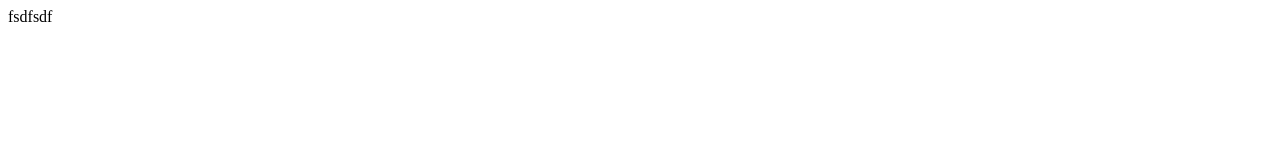
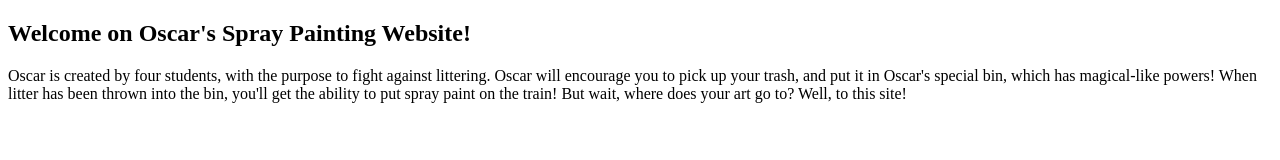
Before and after one commit to DuncanK17/Oscar-the-spray-painter, a plain HTML site: page index.html in a window 1280 px wide. Drawn offline with Linux system fonts and the light colour scheme.

Commit message:
added some possible content.

```diff
--- a/index.html
+++ b/index.html
@@ -4,9 +4,16 @@
     <meta charset="UTF-8">
     <meta name="viewport" content="width=device-width, initial-scale=1.0">
     <meta http-equiv="X-UA-Compatible" content="ie=edge">
-    <title>Document</title>
+    <title>Oscar the Spray Painter</title>
 </head>
 <body>
-    fsdfsdf
+    <h2>Welcome on Oscar&#39;s Spray Painting Website!</h2>
+    <p>Oscar is created by four students, with the purpose to fight against littering.
+        Oscar will encourage you to pick up your trash, and put it in Oscar&#39s special bin,
+        which has magical-like powers!
+        When litter has been thrown into the bin, you'll get the ability to put spray paint on the train!
+        But wait, where does your art go to?
+        Well, to this site!
+    </p>
 </body>
 </html>
```
